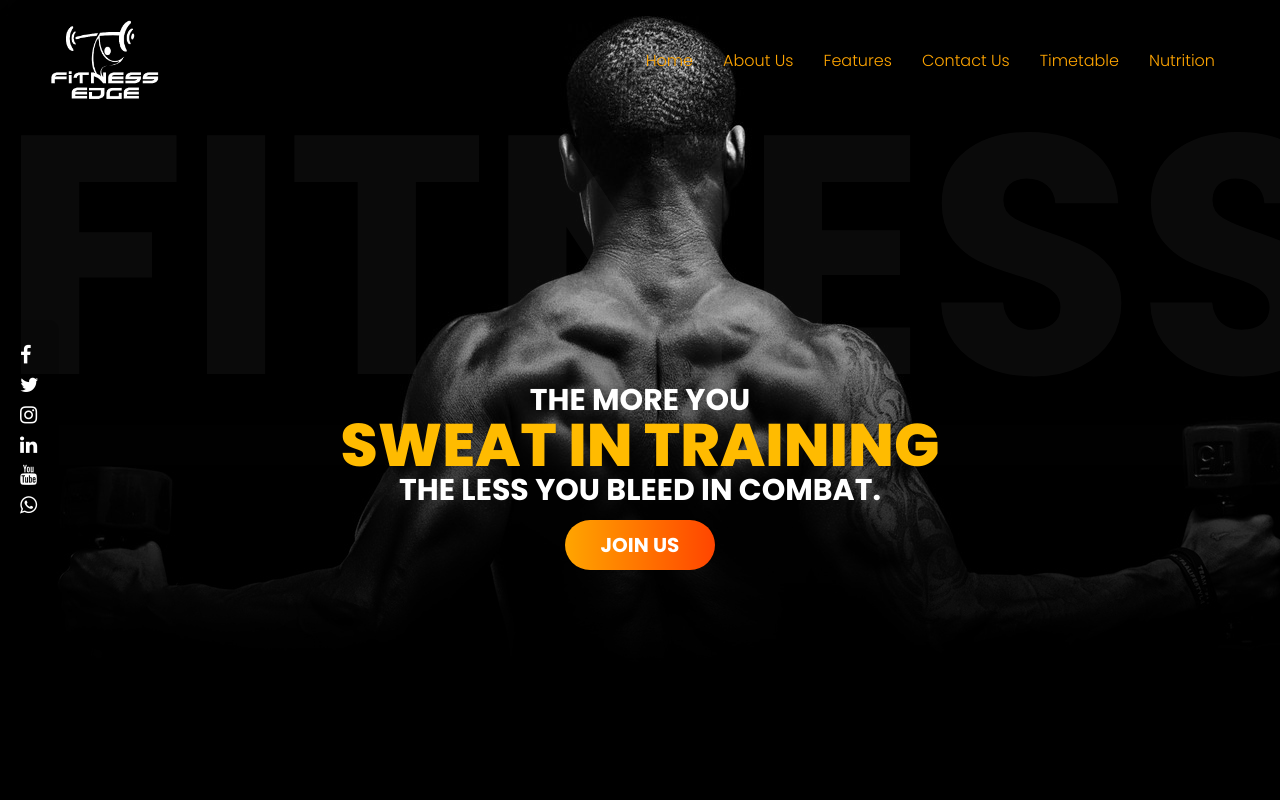
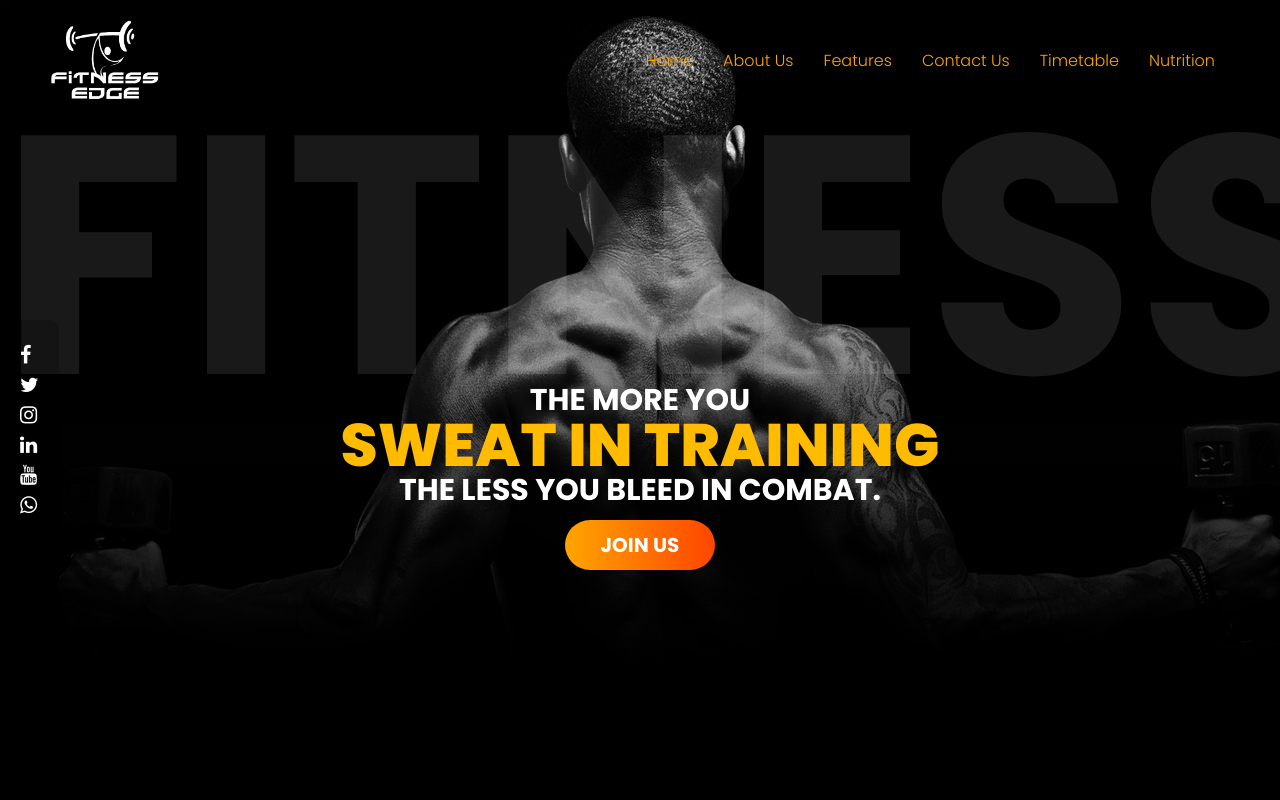
Before and after one commit to theRoushan/Fitness-Edge, a plain HTML site: page index.html in a window 1280 px wide. Shown: the top 800 px of the page. Drawn offline with nearby package versions, Linux system fonts and the light colour scheme.

Commit message:
Update style.css

```diff
--- a/css/style.css
+++ b/css/style.css
@@ -162,7 +162,7 @@ header ul li a {
 }
 
 .transparent {
-    opacity: 0.04;
+    opacity: 0.1;
 }
 
 .banner .box {
```
